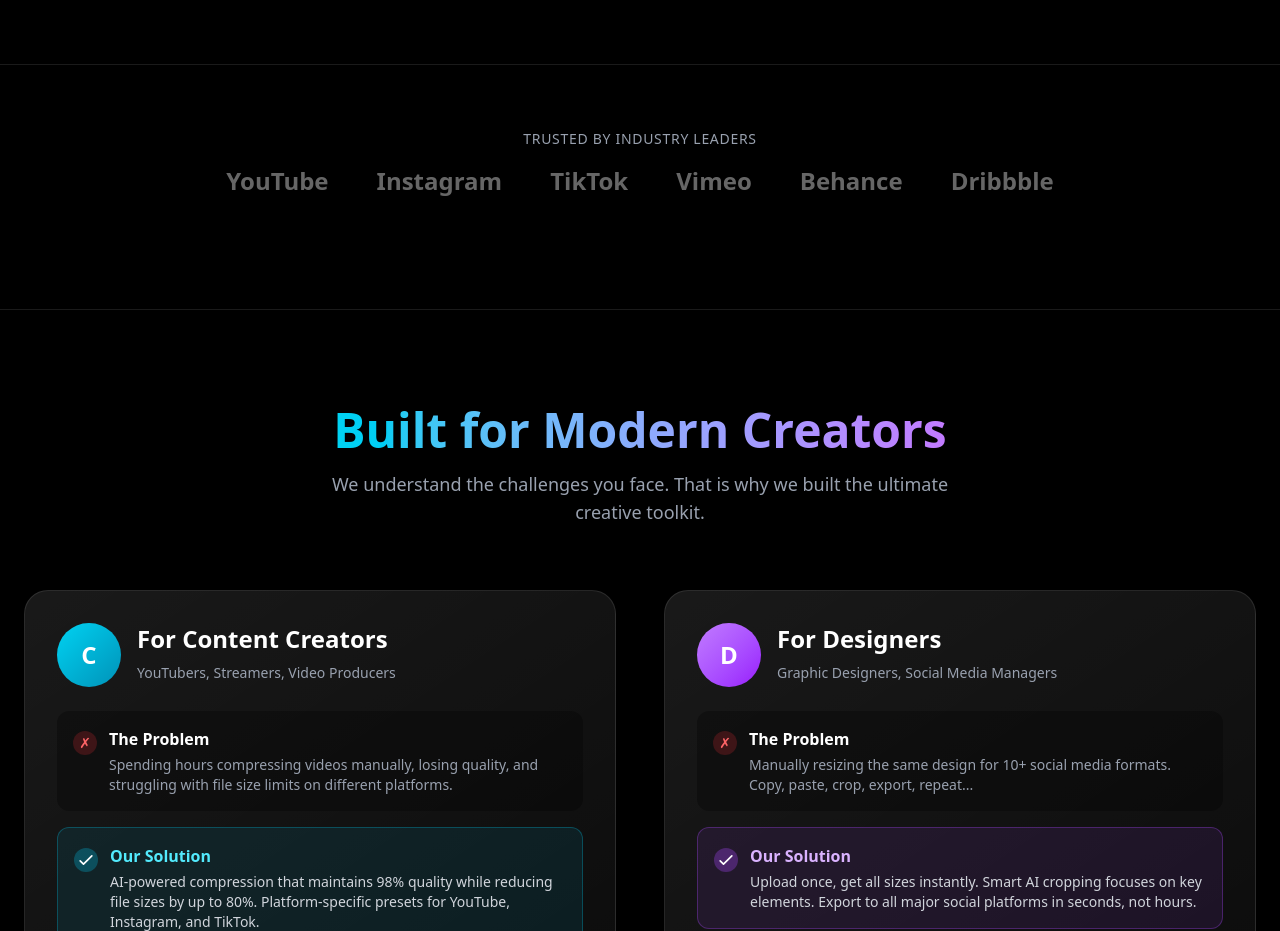
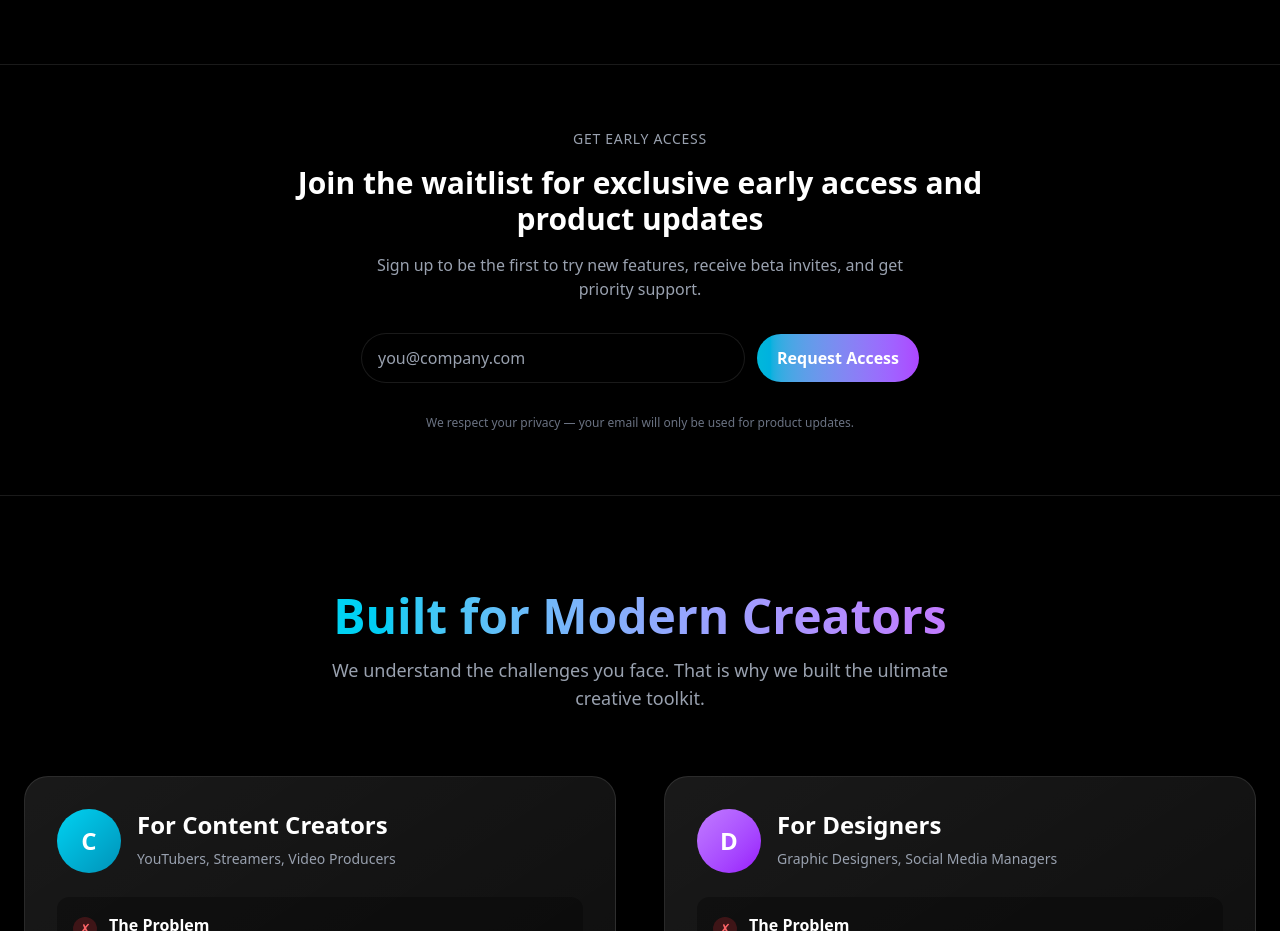
Before and after one commit to MUKUL-RAJPUT2004/Valley-SaaS, a Next.js app: page / in a window 1280 px wide. Shown: the part 820-1751 px from the top of the page. Built offline with nearby package versions, Linux system fonts and the light colour scheme.

Commit message:
working on video-upload

```diff
--- a/app/(app)/home/page.tsx
+++ b/app/(app)/home/page.tsx
@@ -14,21 +14,24 @@ function Home() {
 
   const fetchVideos = useCallback(async () => {
     try {
-      const response = await axios.get('/api/videos') //verify from frontend
-      if(!Array.isArray(response.data)){
-        setVideos(response.data)
+      const response = await axios.get('/api/videos');
+      console.log('GET /api/videos ->', response.data); // inspect payload
+
+      // If your API returns { videos: [...] } adjust accordingly:
+      const payload = response.data?.videos ?? response.data;
+
+      if (Array.isArray(payload)) {
+        setVideos(payload);
+      } else {
+        throw new Error("Unexpected response format");
       }
-      else{
-        throw new Error(" Unexpected response format")
-      }
-    } catch (error) {
-      console.log(error);
-      setError("Failed to fetch videos")
-
-    }finally{
-      setLoading(false)
+    } catch (err) {
+      console.error(err);
+      setError("Failed to fetch videos");
+    } finally {
+      setLoading(false);
     }
-  }, [])
+  }, []);
 
   useEffect(() => {
     fetchVideos()
--- a/app/(app)/video-upload/page.tsx
+++ b/app/(app)/video-upload/page.tsx
@@ -39,7 +39,7 @@ function VideoUpload() {
       //check for 200 response
       if(response.status === 200){
         //redirect to home page or video page
-        router.push('/videos-upload');
+        router.push('/');
       }
 
     } catch (error) {
--- a/app/api/video-upload/route.ts
+++ b/app/api/video-upload/route.ts
@@ -1,5 +1,6 @@
 export const runtime = "nodejs";
 import { Readable } from "stream";
+import prisma from '@/lib/prisma';
 
 
 
@@ -8,10 +9,7 @@ import { NextRequest, NextResponse } from 'next/server';
 import { v2 as cloudinary, UploadStream } from 'cloudinary';
 import { auth } from '@clerk/nextjs/server';
 import error from 'next/error';
-import { PrismaClient } from '@prisma/client';
 
-//global initialisation of prisma
-const prisma = new PrismaClient()
 
 
 // Configuration
@@ -87,7 +85,7 @@ export async function POST(request: NextRequest){
             }
         );
 
-        readable.pipe(uploadStream); // <---- this is the main fix
+        readable.pipe(uploadStream);
         });
 
         const video = await prisma.video.create({   //save data to prisma
@@ -101,14 +99,12 @@ export async function POST(request: NextRequest){
 
             }
         })
-        return NextResponse.json(video)
+        return NextResponse.json(video, { status: 200 });
 
     } catch (error) {
         console.log("Upload video failed", error);
 
         return NextResponse.json({error: "Upload video failed"}, {status: 500});
-    } finally{
-        await prisma.$disconnect();
     }
 
 }
--- a/app/api/videos/route.ts
+++ b/app/api/videos/route.ts
@@ -1,7 +1,7 @@
 import {NextRequest, NextResponse} from "next/server";
-import { PrismaClient } from "@prisma/client"
+import prisma from '@/lib/prisma';
 
-const prisma = new PrismaClient()
+
 // use `prisma` in your application to read and write data in your DB
 export async function GET(request:NextRequest) {
     try {
@@ -11,8 +11,6 @@ export async function GET(request:NextRequest) {
         return NextResponse.json(videos)
     } catch (error) {
         return NextResponse.json({error: "Error fetching videos"}, {status: 500})
-    } finally {
-        await prisma.$disconnect()
     }
 
 }
--- a/app/page.tsx
+++ b/app/page.tsx
@@ -198,15 +198,48 @@ export default function LandingPage() {
         </div>
       </section>
 
-      <section className="relative py-16 px-6 border-y border-white/10">
-        <div className="max-w-7xl mx-auto">
-          <div className="text-center mb-12">
-            <p className="text-gray-400 text-sm uppercase tracking-wider mb-4">Trusted by industry leaders</p>
-            <div className="flex flex-wrap justify-center items-center gap-12 opacity-40">
-              {['YouTube', 'Instagram', 'TikTok', 'Vimeo', 'Behance', 'Dribbble'].map((brand, idx) => (
-                <div key={idx} className="text-2xl font-bold text-white">{brand}</div>
-              ))}
-            </div>
+      <section className="relative py-16 px-6 border-y border-white/10" id="waitlist">
+        <div className="max-w-3xl mx-auto text-center">
+          <p className="text-sm text-gray-400 uppercase tracking-wider mb-4">Get early access</p>
+          <h3 className="text-2xl md:text-3xl font-bold mb-4">
+            Join the waitlist for exclusive early access and product updates
+          </h3>
+          <p className="text-gray-400 mb-8 max-w-xl mx-auto">
+            Sign up to be the first to try new features, receive beta invites, and get priority support.
+          </p>
+
+          <form
+            onSubmit={(e) => {
+              e.preventDefault();
+              const form = e.target as HTMLFormElement;
+              const input = form.elements.namedItem('email') as HTMLInputElement;
+              if (!input?.value) {
+                alert('Please enter a valid email');
+                return;
+              }
+              // placeholder behavior — integrate with /api/waitlist or external service
+              alert(`Thanks! We'll notify ${input.value} when early access opens.`);
+              form.reset();
+            }}
+            className="flex items-center justify-center gap-3"
+          >
+            <input
+              name="email"
+              type="email"
+              placeholder="you@company.com"
+              className="w-72 sm:w-96 px-4 py-3 rounded-full bg-black/30 border border-white/10 text-white placeholder-gray-400 focus:outline-none"
+              required
+            />
+            <button
+              type="submit"
+              className="px-5 py-3 rounded-full bg-gradient-to-r from-cyan-500 to-purple-500 font-semibold hover:scale-105 transition-transform"
+            >
+              Request Access
+            </button>
+          </form>
+
+          <div className="mt-8 text-xs text-gray-500">
+            We respect your privacy — your email will only be used for product updates.
           </div>
         </div>
       </section>
--- /dev/null
+++ b/lib/prisma.ts
@@ -0,0 +1,20 @@
+// lib/prisma.ts
+
+import { PrismaClient } from '@prisma/client'
+
+// This makes sure that in development (hot-reload), we don't
+// create a new PrismaClient instance on every file save.
+const globalForPrisma = global as unknown as {
+  prisma: PrismaClient | undefined
+}
+
+export const prisma =
+  globalForPrisma.prisma ??
+  new PrismaClient({
+    // You can add this to see queries in your console during development
+    // log: ['query'],
+  })
+
+if (process.env.NODE_ENV !== 'production') globalForPrisma.prisma = prisma
+
+export default prisma
```
